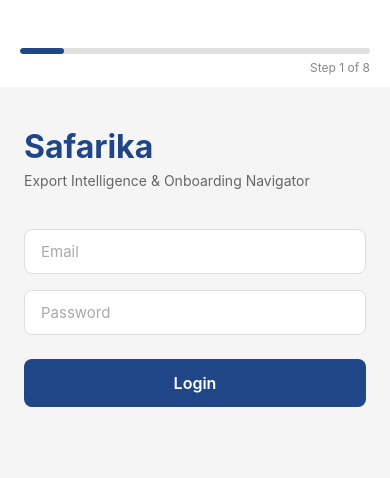
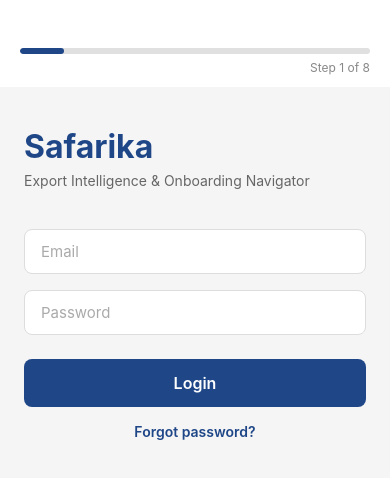
Before and after one commit to gshivarohith/Safarika_SE4, a React Native app in the folder mobile/: screen /Login in a window 390 px wide. Shown: the top 478 px of the page. Built offline with nearby package versions, Linux system fonts and the light colour scheme.

Commit message:
Wire forgot password link and screens into navigation

```diff
--- a/mobile/App.js
+++ b/mobile/App.js
@@ -2,6 +2,8 @@
 import { NavigationContainer } from '@react-navigation/native';
 import { createStackNavigator } from '@react-navigation/stack';
 import LoginScreen from './screens/LoginScreen';
+import ForgotPasswordScreen from './screens/ForgotPasswordScreen';
+import ResetPasswordScreen from './screens/ResetPasswordScreen';
 import ProductEntryScreen from './screens/ProductEntryScreen';
 import HSCodeResultsScreen from './screens/HSCodeResultsScreen';
 import MarketIntelligenceScreen from './screens/MarketIntelligenceScreen';
@@ -15,6 +17,8 @@
     <NavigationContainer>
       <Stack.Navigator screenOptions={{ headerShown: false }}>
         <Stack.Screen name="Login" component={LoginScreen} />
+        <Stack.Screen name="ForgotPassword" component={ForgotPasswordScreen} />
+        <Stack.Screen name="ResetPassword" component={ResetPasswordScreen} />
         <Stack.Screen name="ProductEntry" component={ProductEntryScreen} />
         <Stack.Screen name="HSCodeResults" component={HSCodeResultsScreen} />
         <Stack.Screen name="MarketIntelligence" component={MarketIntelligenceScreen} />
--- a/mobile/screens/LoginScreen.js
+++ b/mobile/screens/LoginScreen.js
@@ -75,6 +75,13 @@
             <Text style={styles.buttonText}>Login</Text>
           )}
         </TouchableOpacity>
+
+        <TouchableOpacity
+          style={styles.linkButton}
+          onPress={() => navigation.navigate('ForgotPassword')}
+        >
+          <Text style={styles.linkText}>Forgot password?</Text>
+        </TouchableOpacity>
       </View>
     </KeyboardAvoidingView>
   );
@@ -129,4 +136,13 @@
     fontSize: 16,
     fontWeight: '600',
   },
+  linkButton: {
+    marginTop: 16,
+    alignItems: 'center',
+  },
+  linkText: {
+    color: '#1F4788',
+    fontSize: 14,
+    fontWeight: '600',
+  },
 });
```
